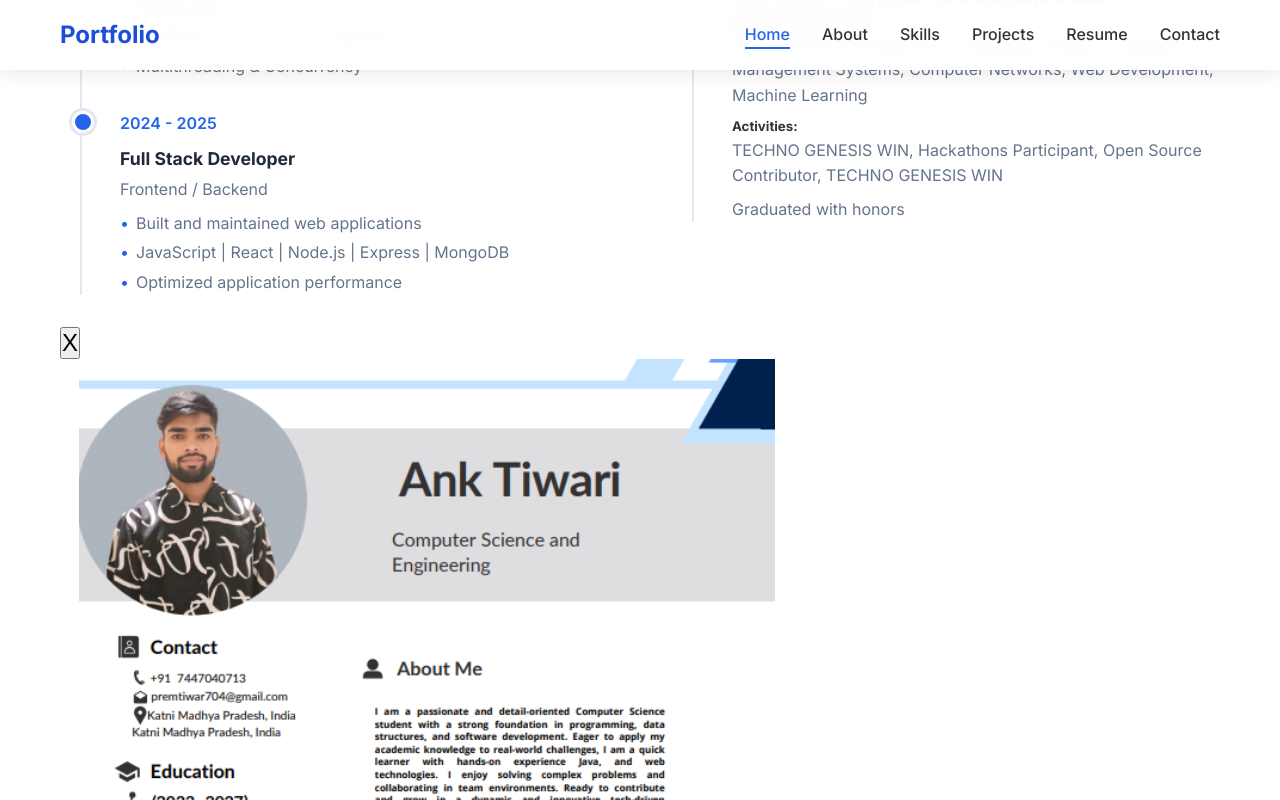
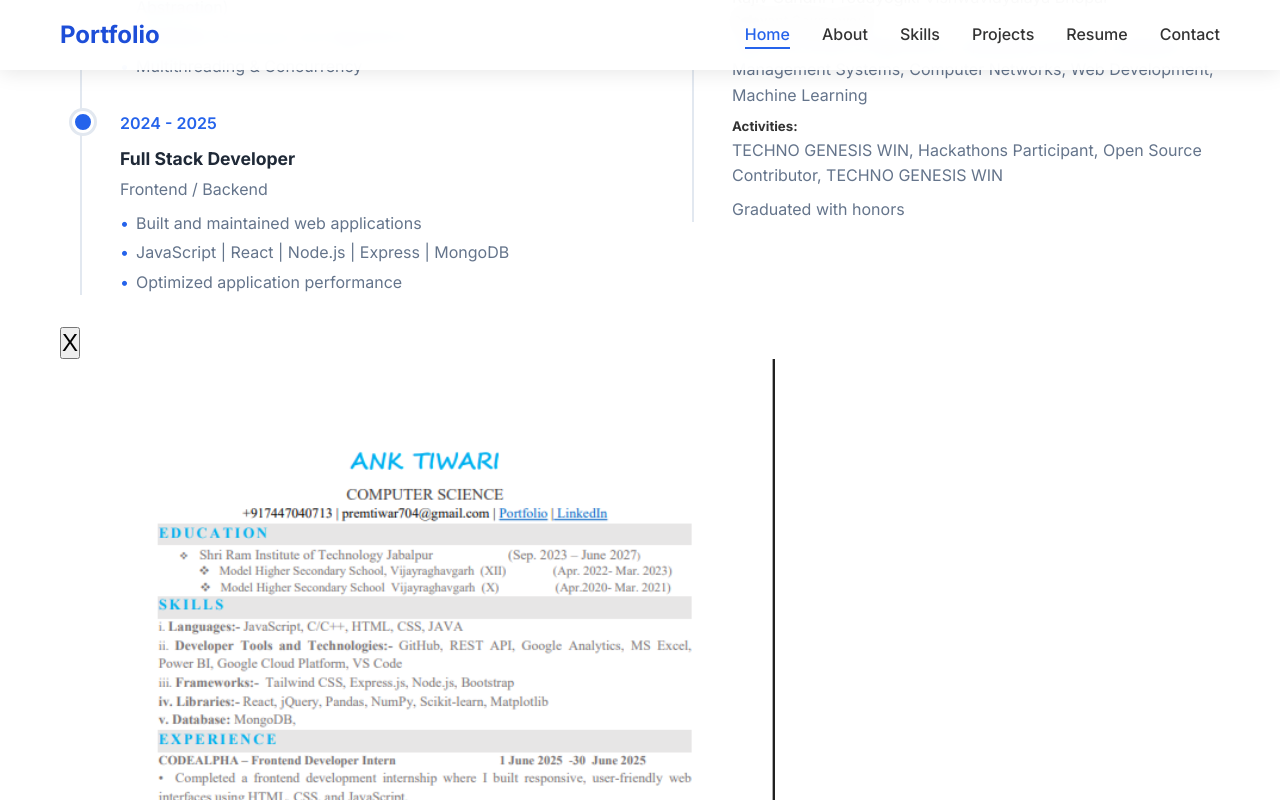
Before and after one commit to anktiwari053/Portfolio, a plain HTML site: page index.html in a window 1280 px wide. Both pictures are taken after a click on the element "show Resume". Shown: the part 3141-3941 px from the top of the page. Drawn offline with Linux system fonts and the light colour scheme.

Commit message:
Add files via upload

```diff
--- a/index.html
+++ b/index.html
@@ -332,9 +332,9 @@ Multithreading & Concurrency
 
 
                <button class="cansila" onclick="ca()"id="ca1">X</button>
-                <a href="Screenshot 2025-08-02 142631.png" download id="img">
+                <a href="Screenshot 2025-12-11 230122.png" download id="img">
                     <i class="fa fa-minus"></i>
-             <img src="Screenshot 2025-08-02 142631.png" alt="Download" class="download-icon" >
+             <img src="Screenshot 2025-12-11 230122.png" alt="Download" class="download-icon" >
 
 
 
```
Also changed, not shown: Screenshot 2025-12-11 230122.png (added).
